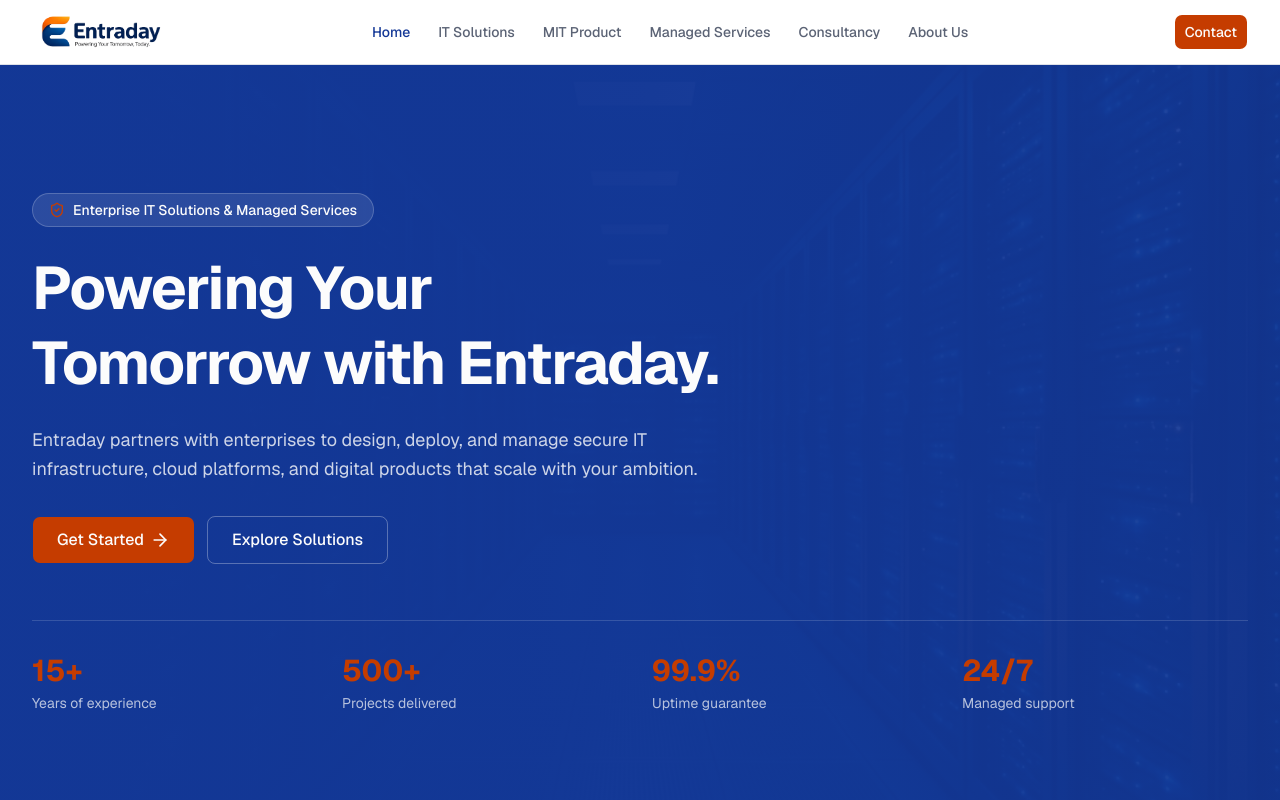
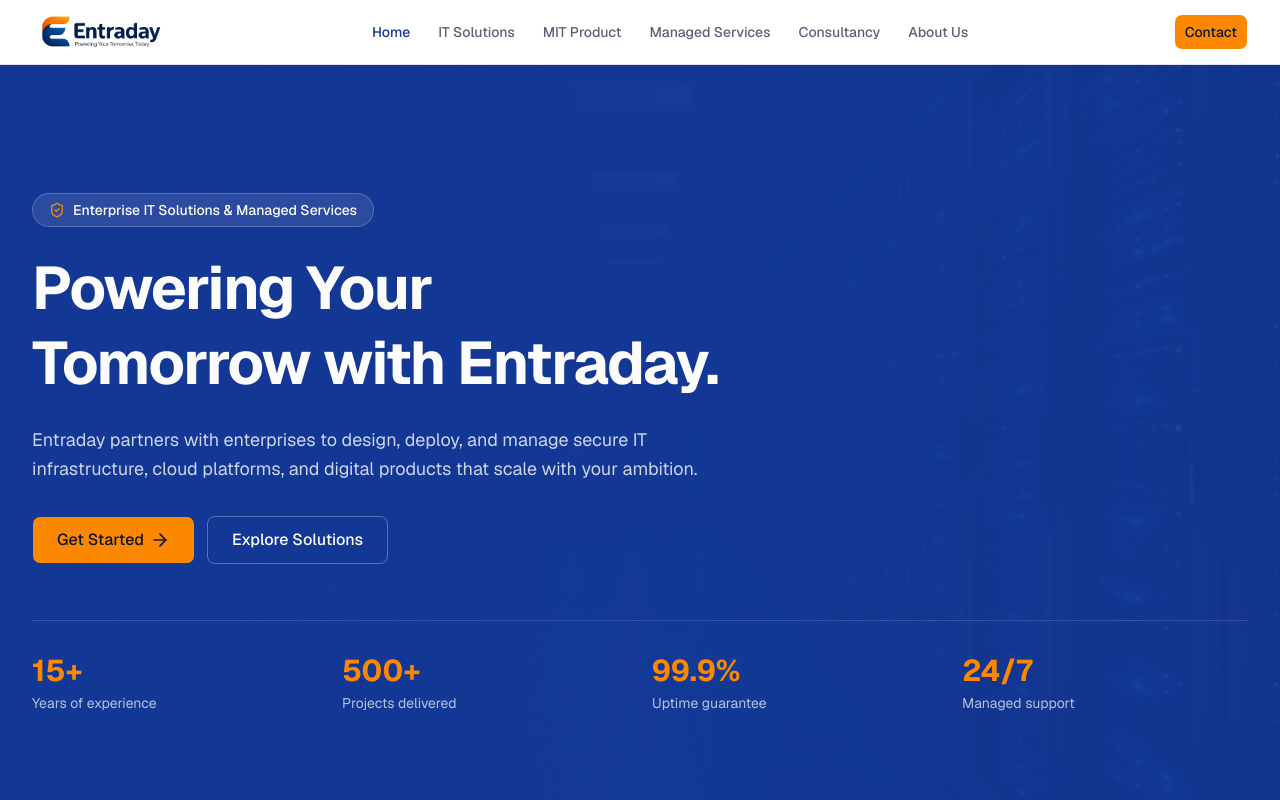
Before and after one commit to vinodkumarlohar/entraday-website, a Next.js app: page / in a window 1280 px wide. Shown: the top 800 px of the page. Built offline with nearby package versions, Linux system fonts and the light colour scheme.

Commit message:
Update accent and ring colors for accessibility

```diff
--- a/app/globals.css
+++ b/app/globals.css
@@ -64,19 +64,17 @@
   --muted: oklch(0.97 0.005 264);
   --muted-foreground: oklch(0.5 0.03 264);
 
-  /* FIXED ACCENT & FOREGROUND FOR 100% ACCESSIBILITY CONTRAST */
-  --accent: oklch(0.55 0.19 45); /* Deep vibrant orange jo text ke visibility rules clear karega */
-  --accent-foreground: oklch(0.99 0 0); /* Foreground color white kiya taaki dark orange par clean dikhe */
+  /* AAPKA ORIGINAL LOGO ORANGE COLOR WAPAS SET KAR DIYA HAI */
+  --accent: oklch(0.74 0.18 58);
+  --accent-foreground: oklch(0.21 0.05 264);
 
   --destructive: oklch(0.577 0.245 27.325);
   --border: oklch(0.91 0.01 264);
   --input: oklch(0.91 0.01 264);
-
-  /* RING ADJUSTMENT MATCHING NEW ACCENT */
-  --ring: oklch(0.55 0.19 45);
+  --ring: oklch(0.74 0.18 58);
 
   --chart-1: oklch(0.38 0.16 264);
-  --chart-2: oklch(0.55 0.19 45);
+  --chart-2: oklch(0.74 0.18 58);
   --chart-3: oklch(0.55 0.12 264);
   --chart-4: oklch(0.65 0.14 58);
   --chart-5: oklch(0.45 0.1 264);
@@ -88,7 +86,7 @@
   --sidebar-accent: oklch(0.96 0.01 264);
   --sidebar-accent-foreground: oklch(0.38 0.16 264);
   --sidebar-border: oklch(0.91 0.01 264);
-  --sidebar-ring: oklch(0.55 0.19 45);
+  --sidebar-ring: oklch(0.74 0.18 58);
 }
 
 @layer base {
```
